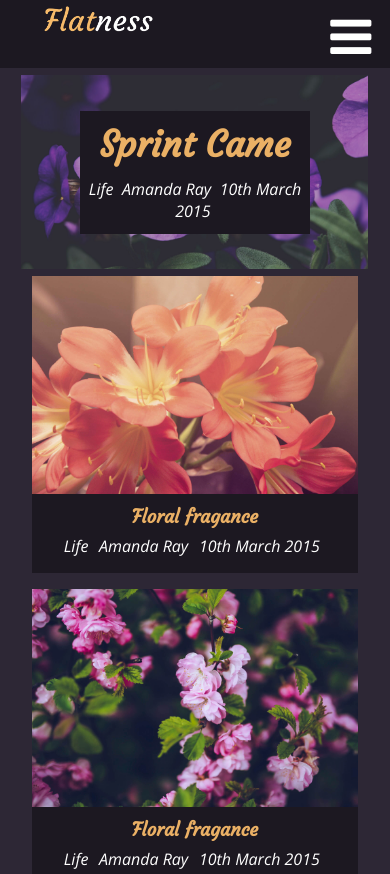
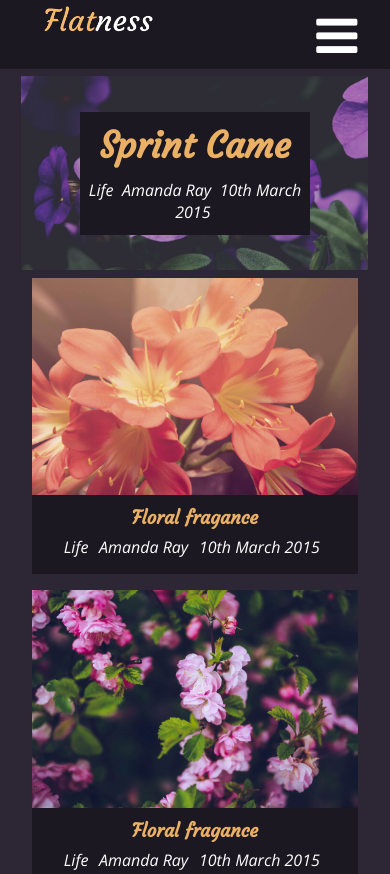
Before and after one commit to jenniferjara/responsive-blog, a plain HTML site: page index.html in a window 390 px wide. Shown: the top 874 px of the page. Drawn offline with nearby package versions, Linux system fonts and the light colour scheme.

Commit message:
agregando boton

```diff
--- a/css/main.css
+++ b/css/main.css
@@ -132,8 +132,9 @@ footer {
 	}
 	.menu2 {
 		display: block;
-		padding-top: 10%;
+		padding: 7% 0%;
 		font-size: 3em;
+		float: right;
 	}
 	.video {
 		position: relative;
```
